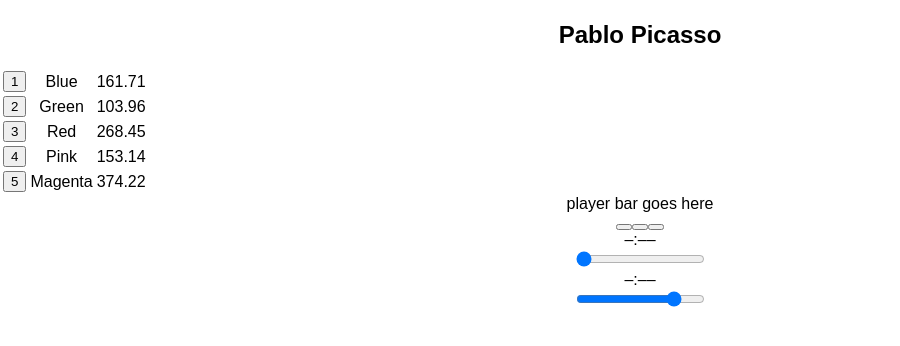
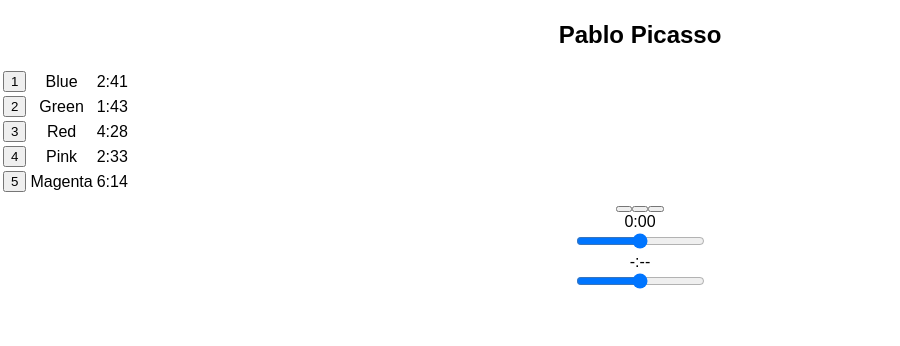
Before and after one commit to dfite85/bloc-jams-react, a React (Create React App) app: page /album/the-colors in a window 1280 px wide. Shown: the part 442-788 px from the top of the page, without its empty margins (0-900 px from the left). Built offline with nearby package versions, Linux system fonts and the light colour scheme.

Commit message:
files for revision

```diff
--- a/src/components/Album.js
+++ b/src/components/Album.js
@@ -13,11 +13,38 @@
      this.state = {
        album: album,
        currentSong: album.songs[0],
+       currentTime: 0,
+       duration: album.songs[0].duration,
        isPlaying: false
      };
        this.audioElement = document.createElement('audio')
        this.audioElement.src = album.songs[0].audioSrc;
+
    }
+
+    componentDidMount() {
+      this.eventListeners = {
+       timeupdate: e => {
+         this.setState({ currentTime: this.audioElement.currentTime });
+       },
+       durationchange: e => {
+         this.setState({ duration: this.audioElement.duration });
+       },
+       volumeupdate: e => {
+       	 this.setState({ currentVolume: this.audioElement.volume });
+       }
+     };
+     this.audioElement.addEventListener('timeupdate', this.eventListeners.timeupdate);
+     this.audioElement.addEventListener('durationchange', this.eventListeners.durationchange);
+     this.audioElement.addEventListener('volumeupdate', this.eventListeners.volumeupdate);
+    }
+
+    componentWillUnmount() {
+     this.audioElement.src = null;
+     this.audioElement.removeEventListener('timeupdate', this.eventListeners.timeupdate);
+     this.audioElement.removeEventListener('durationchange', this.eventListeners.durationchange);
+     this.audioElement.removeEventListener('volumeupdate', this.eventListeners.volumeupdate);
+    }
 
      play() {
      this.audioElement.play();
@@ -33,6 +60,22 @@
      this.audioElement.src = song.audioSrc;
      this.setState({ currentSong: song });
    }
+
+ formatTime(time) {
+    if (isNaN(time)) {
+      return "-:--";
+    }
+    else {
+      let minutes = Math.floor(time / 60);
+      let seconds = Math.floor(time % 60);
+      if (seconds < 10) {
+        seconds = "0" + seconds;
+      }
+      let formattedTime = String(minutes)+":"+String(seconds);
+      return formattedTime;
+    }
+ }
+
 
      handleSongClick(song) {
      const isSameSong = this.state.currentSong === song;
@@ -50,7 +93,7 @@
       const newSong = this.state.album.songs[newIndex];
       this.setSong(newSong);
       this.play(newSong);
-    };
+    }
 
 
     handleNextClick() {
@@ -60,6 +103,18 @@
       this.setSong(newSong);
       this.play(newSong);
     }
+
+    handleTimeChange(e) {
+     const newTime = this.audioElement.duration * e.target.value;
+     this.audioElement.currentTime = newTime;
+     this.setState({ currentTime: newTime });
+   };
+
+    handleVolumeChange(e) {
+     const newVol = e.target.value;
+     this.audioElement.currentVolume = newVol;
+     this.setState({ currentVolume: newVol });
+   }
 
    render() {
      return (
@@ -89,7 +144,7 @@
                    </button>
                  </td>
                  <td className="song-title">{song.title}</td>
-                 <td className="song-duration">{song.duration}</td>
+                 <td className="song-duration">{this.formatTime(song.duration)}</td>
                </tr>
              )}
            </tbody>
@@ -97,9 +152,16 @@
          <PlayerBar
            isPlaying={this.state.isPlaying}
            currentSong={this.state.currentSong}
+           currentTime={this.formatTime(this.audioElement.currentTime)}
+           duration={this.formatTime(this.audioElement.duration)}
+           volume={this.state.volume}
+           seekValue={(time) => this.formatTime(time)}
+           currentVolume={this.audioElement.volume}
            handleSongClick={() => this.handleSongClick(this.state.currentSong)}
            handlePrevClick={() => this.handlePrevClick()}
            handleNextClick={() => this.handleNextClick()}
+           handleTimeChange={(e) => this.handleTimeChange(e)}
+           handleVolumeChange={(e) => this.handleVolumeChange(e)}
          />
        </section>
      );
--- a/src/components/PlayerBar.js
+++ b/src/components/PlayerBar.js
@@ -4,7 +4,7 @@
    render() {
      return (
        <section className="player-bar">
-         player bar goes here
+
          <section id="buttons">
            <button id="previous" onClick={this.props.handlePrevClick}>
              <span className="ion-skip-backward"></span>
@@ -16,14 +16,31 @@
              <span className="ion-skip-forward"></span>
            </button>
          </section>
+
          <section id="time-control">
-           <div className="current-time">–:––</div>
-           <input type="range" className="seek-bar" value="0" />
-           <div className="total-time">–:––</div>
+           <div className="current-time">{this.props.currentTime}</div>
+           <input
+             type="range"
+             className="seek-bar"
+             value={this.props.seekValue || 0}
+             max="1"
+             min="0"
+             step="0.01"
+             onChange={this.props.handleTimeChange}
+           />
+           <div className="total-time">{this.props.duration}</div>
          </section>
+
          <section id="volume-control">
            <div className="icon ion-volume-low"></div>
-           <input type="range" className="seek-bar" value="80" />
+           <input type="range"
+           className="seek-bar"
+           value={this.props.seekValue || 0}
+           max="1"
+           min="0"
+           step="0.01"
+           onChange={this.props.handleVolumeChange}
+            />
            <div className="icon ion-volume-high"></div>
          </section>
        </section>
```
